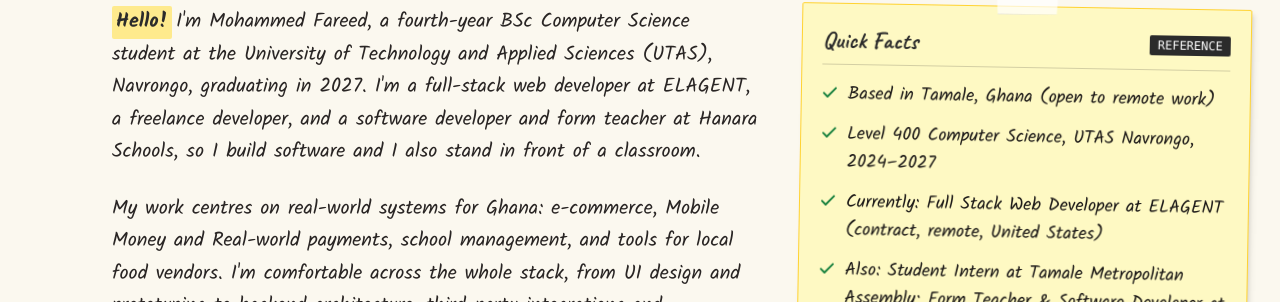
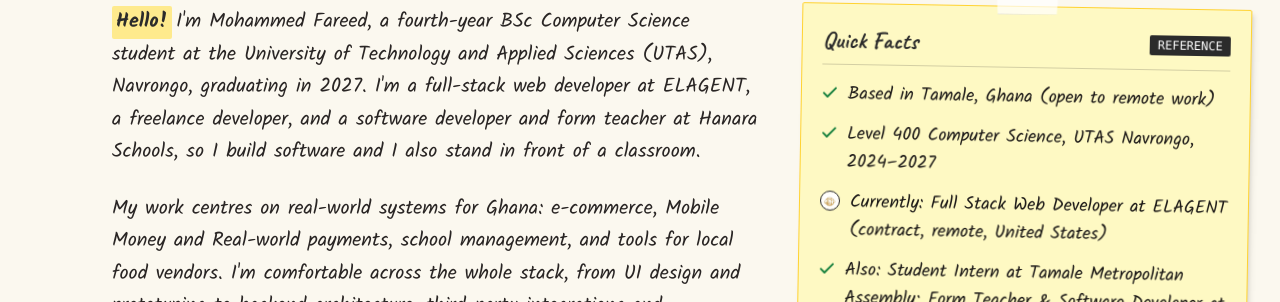
Before and after one commit to hmfareed/Portfolio-Revamp, a Next.js app: page / in a window 1280 px wide. Shown: the part 1275-1577 px from the top of the page. Built offline with nearby package versions, Linux system fonts and the light colour scheme.

Commit message:
feat(branding): add official ELAGENT logo to experience timeline and about quick facts

```diff
--- a/src/content/experience.ts
+++ b/src/content/experience.ts
@@ -8,6 +8,7 @@ export const experienceContent: ExperienceItem[] = [
     period: "Sep 2026 – Present",
     type: "Contract",
     location: "Remote (United States)",
+    logo: "/images/logos/elagent.png",
     bullets: [
       "Work across frontend and backend on software projects in a remote engineering team."
     ],
--- a/src/content/types.ts
+++ b/src/content/types.ts
@@ -27,6 +27,7 @@ export interface ExperienceItem {
   period: string;
   type: string;
   location: string;
+  logo?: string;
   bullets: string[];
   placeholders?: string[];
   highlightStats?: {
--- a/src/themes/pencil/sections/AboutSection.tsx
+++ b/src/themes/pencil/sections/AboutSection.tsx
@@ -1,6 +1,7 @@
 'use client';
 
 import React from 'react';
+import Image from 'next/image';
 import { motion, useReducedMotion } from 'framer-motion';
 import { aboutContent } from '@/content/about';
 import { HandDrawnUnderline } from '../primitives/HandDrawnUnderline';
@@ -86,7 +87,22 @@ export const AboutSection: React.FC = () => {
             <ul className="space-y-3 font-handwriting text-base sm:text-lg text-stone-900">
               {aboutContent.quickFacts.map((fact, idx) => (
                 <li key={idx} className="flex items-start gap-2.5">
-                  <CheckmarkDoodle className="w-4 h-4 text-emerald-700 mt-1 shrink-0" />
+                  {fact.includes('ELAGENT') ? (
+                    <span
+                      className="relative w-5 h-5 rounded-full border border-[#2B2B2B] overflow-hidden shrink-0 mt-0.5 shadow-2xs inline-block bg-[#FFFDF8]"
+                      title="ELAGENT Company Logo"
+                    >
+                      <Image
+                        src="/images/logos/elagent.png"
+                        alt="ELAGENT Logo"
+                        fill
+                        sizes="20px"
+                        className="object-contain p-0.5"
+                      />
+                    </span>
+                  ) : (
+                    <CheckmarkDoodle className="w-4 h-4 text-emerald-700 mt-1 shrink-0" />
+                  )}
                   <span>{fact}</span>
                 </li>
               ))}
--- a/src/themes/pencil/sections/ExperienceSection.tsx
+++ b/src/themes/pencil/sections/ExperienceSection.tsx
@@ -1,6 +1,7 @@
 'use client';
 
 import React from 'react';
+import Image from 'next/image';
 import { motion, useReducedMotion } from 'framer-motion';
 import { experienceContent } from '@/content/experience';
 import { HandDrawnUnderline } from '../primitives/HandDrawnUnderline';
@@ -84,13 +85,30 @@ export const ExperienceSection: React.FC = () => {
                     </span>
                   </div>
 
-                  {/* Title and Org */}
-                  <h3 className="font-heading text-2xl sm:text-3xl font-bold text-[#2B2B2B] mb-1">
-                    {item.role}{' '}
-                    <span className="text-stone-500 font-normal">
-                      — {item.organization}
-                    </span>
-                  </h3>
+                  {/* Title, Org, and Logo */}
+                  <div className="flex items-start justify-between gap-3 mb-1">
+                    <h3 className="font-heading text-2xl sm:text-3xl font-bold text-[#2B2B2B]">
+                      {item.role}{' '}
+                      <span className="text-stone-500 font-normal">
+                        — {item.organization}
+                      </span>
+                    </h3>
+
+                    {item.logo && (
+                      <div
+                        className="relative shrink-0 w-11 h-11 sm:w-13 sm:h-13 rounded-full border-2 border-[#2B2B2B] bg-[#FFFDF8] p-1 shadow-[2px_2px_0px_#2B2B2B] hover:scale-105 hover:rotate-3 transition-transform"
+                        title={`${item.organization} Company Logo`}
+                      >
+                        <Image
+                          src={item.logo}
+                          alt={`${item.organization} Logo`}
+                          fill
+                          sizes="52px"
+                          className="object-contain p-0.5 rounded-full"
+                        />
+                      </div>
+                    )}
+                  </div>
 
                   {/* Highlight Stats if any (e.g. 790+ students, 36+ models) */}
                   {item.highlightStats && item.highlightStats.length > 0 && (
```
Also changed, not shown: public/images/logos/elagent.png (added).
